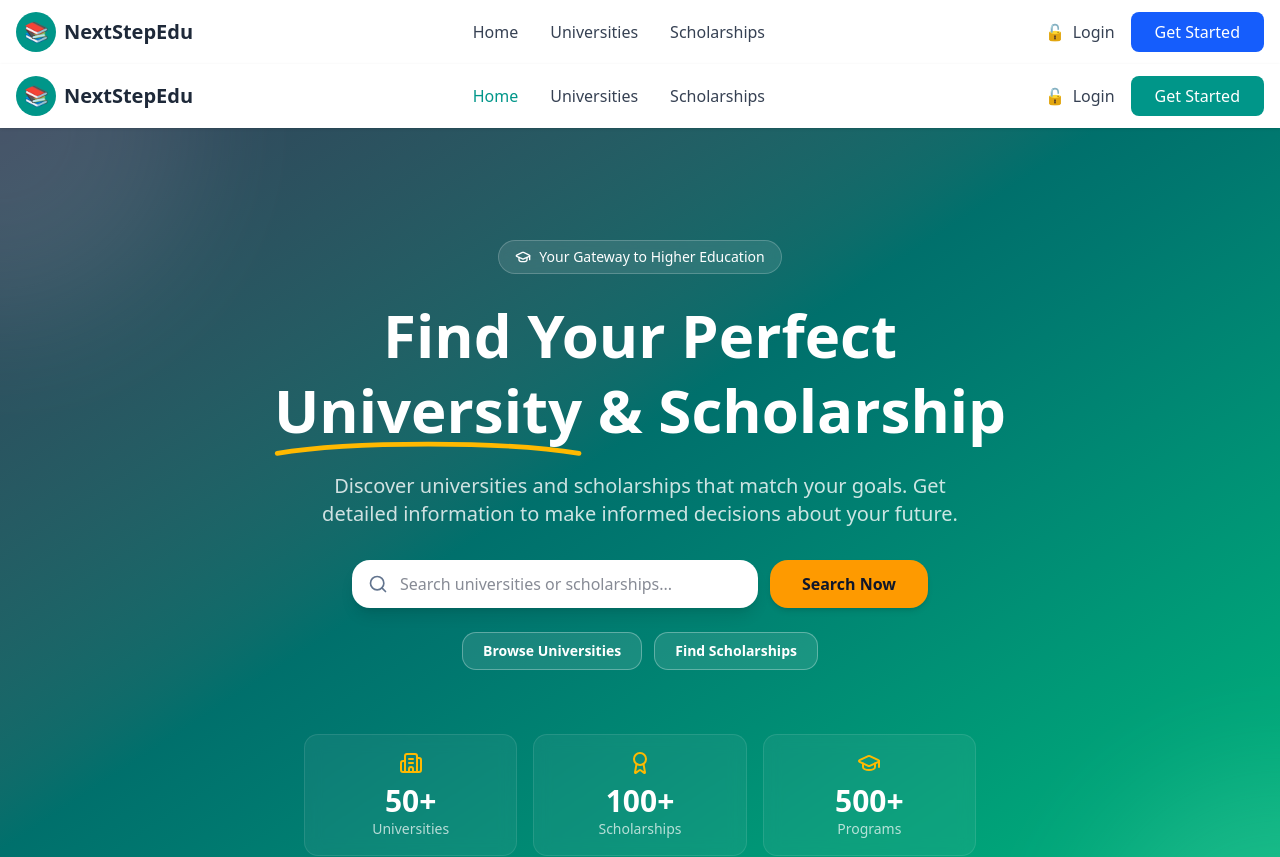
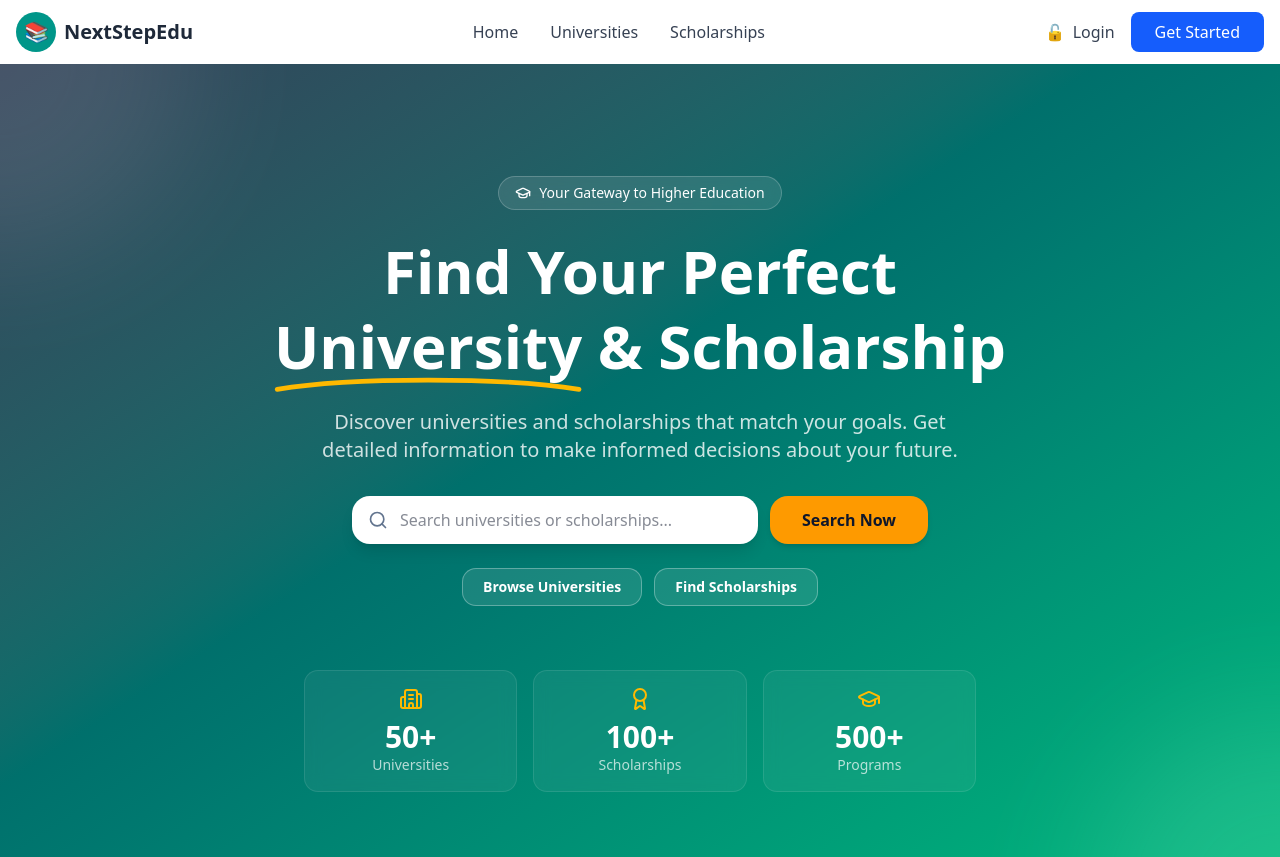
Before and after one commit to chory-chanrady-wu/next-step-edu, a Next.js app: page /client in a window 1280 px wide. Shown: the top 857 px of the page. Built offline with nearby package versions, Linux system fonts and the light colour scheme.

Commit message:
merge branch and fix conflict code, add login page

```diff
--- a/app/admin/layout.tsx
+++ b/app/admin/layout.tsx
@@ -1,14 +1,18 @@
-'use client';
+"use client";
 
-import { SideBar } from '.././components/admin/layout/Sidebar';
-import { Header } from '.././components/admin/layout/Header';
-import { AuthGuard } from '.././components/admin/auth/AuthGuard';
-import { usePathname } from 'next/navigation';
+import { SideBar } from ".././components/admin/layout/Sidebar";
+import { Header } from ".././components/admin/layout/Header";
+import { AuthGuard } from ".././components/admin/auth/AuthGuard";
+import { usePathname } from "next/navigation";
 import "../styles/globals.css";
 
-export default function AdminLayout({ children }: { children: React.ReactNode }) {
+export default function AdminLayout({
+  children,
+}: {
+  children: React.ReactNode;
+}) {
   const pathname = usePathname();
-  const isLoginPage = pathname === '/admin/login' || pathname === '/admin';
+  const isLoginPage = pathname === "/admin/login" || pathname === "/admin";
   if (isLoginPage) {
     return <>{children}</>;
   }
@@ -16,12 +20,12 @@ export default function AdminLayout({ children }: { children: React.ReactNode })
   return (
     <html lang="en">
       <body className="min-h-screen bg-gray-50 flex">
-        <AdminSidebar />
+        {/* <AdminSidebar /> */}
         <div className="flex-1 flex flex-col">
-          <AdminTopbar />
+          {/* <AdminTopbar /> */}
           <main className="flex-1 p-6">{children}</main>
-      </div>
-    </body>
+        </div>
+      </body>
     </html>
   );
 }
--- a/app/client/components/university/contents.tsx
+++ b/app/client/components/university/contents.tsx
@@ -141,7 +141,7 @@ export default function Contents({
                         <div className="flex gap-2">
                           <Link
                             href={`/client/university/${university.id}`}
-                            className="flex-1 text-center bg-blue-600 text-white py-2 rounded-lg hover:bg-blue-700 transition-colors text-sm font-medium"
+                            className="flex-1 text-center bg-amber-400 text-white py-2 rounded-lg hover:bg-amber-500 transition-colors text-sm font-medium"
                           >
                             View Details
                           </Link>
@@ -240,7 +240,7 @@ export default function Contents({
                           <div className="flex gap-3">
                             <Link
                               href={`/client/university/${university.id}`}
-                              className="px-6 py-2 bg-blue-600 text-white rounded-lg hover:bg-blue-700 transition-colors font-medium"
+                              className="px-6 py-2 bg-amber-400 text-white rounded-lg hover:bg-amber-500 transition-colors font-medium"
                             >
                               View Details
                             </Link>
--- a/app/client/components/university/detailhero.tsx
+++ b/app/client/components/university/detailhero.tsx
@@ -27,7 +27,7 @@ export default function DetailHero({ university }: DetailHeroProps) {
   }, []);
 
   return (
-    <div className="relative w-full bg-linear-to-br from-slate-900 via-blue-900 to-slate-900">
+    <div className="relative w-full bg-linear-to-br from-slate-900 via-teal-700 to-emerald-500">
       {/* button back */}
       <div className="absolute top-4 left-4 z-10">
         <button
@@ -129,15 +129,15 @@ export default function DetailHero({ university }: DetailHeroProps) {
 
             {/* Quick Action */}
             <div
-              className="bg-linear-to-r from-blue-600 to-blue-700 rounded-lg p-6 hover:from-blue-700 hover:to-blue-800 transition-all flex items-center justify-center"
+              className="bg-white/10 backdrop-blur-md border border-white/20 rounded-lg p-6 hover:bg-white/15 transition-all"
               data-aos="zoom-in"
               data-aos-delay="500"
             >
               <div className="text-center">
-                <p className="text-gray-100 text-sm mb-2">Get Started</p>
+                <p className="text-gray-300 text-sm">Get Started</p>
                 <a
                   href="#programs"
-                  className="text-white font-bold text-lg hover:text-blue-100 transition"
+                  className="text-3xl font-bold text-white"
                 >
                   Explore Programs ↓
                 </a>
--- a/app/client/layout.tsx
+++ b/app/client/layout.tsx
@@ -18,19 +18,15 @@ export const metadata: Metadata = {
   description: "Your guide to universities and scholarships",
 };
 
-export default function RootLayout({
+export default function ClientLayout({
   children,
 }: Readonly<{
   children: React.ReactNode;
 }>) {
   return (
-    <html lang="en">
-      <body
-        className={`${geistSans.variable} ${geistMono.variable} antialiased`}
-      >
-        <Header />
-        {children}
-      </body>
-    </html>
+    <div className={`${geistSans.variable} ${geistMono.variable} antialiased`}>
+      <Header />
+      {children}
+    </div>
   );
 }
--- a/app/client/page.tsx
+++ b/app/client/page.tsx
@@ -1,4 +1,3 @@
-import Navbar from "../components/common/Navbar"
 import Hero from "../components/home/Hero";
 import FeaturedUniversities from "../components/home/FeaturedUniversities";
 import Choose from "../components/home/Choose";
@@ -8,7 +7,6 @@ import Footer from "../components/common/Footer";
 export default function ClientHomePage() {
   return (
     <div className="min-h-screen flex flex-col bg-white text-gray-900">
-      <Navbar />
       <Hero />
       <FeaturedScholarships />
       <FeaturedUniversities />
--- a/app/client/university/[id]/page.tsx
+++ b/app/client/university/[id]/page.tsx
@@ -12,6 +12,7 @@ import DetailFaculty from "../../components/university/detailfaculty";
 import DetailPrograms from "../../components/university/detailprograms";
 import DetailContact from "../../components/university/detailcontact";
 import DetailNavigation from "../../components/university/detailnavigation";
+import Footer from "@/app/components/common/Footer";
 
 interface University {
   id: string;
@@ -167,6 +168,7 @@ export default function UniversityDetailPage() {
           </svg>
         </button>
       )}
+      <Footer />
     </main>
   );
 }
--- a/app/client/university/page.tsx
+++ b/app/client/university/page.tsx
@@ -6,6 +6,7 @@ import HeroSection from "../components/university/herosection";
 import SearchSection from "../components/university/searchsection";
 import Contents from "../components/university/contents";
 import { fetchUniversities } from "../../lib/api";
+import Footer from "@/app/components/common/Footer";
 
 interface University {
   id: string;
@@ -152,6 +153,8 @@ export default function UniversityPage() {
         error={error}
         viewMode={viewMode}
       />
+
+      <Footer />
     </main>
   );
 }
--- /dev/null
+++ b/app/layout.tsx
@@ -0,0 +1,19 @@
+import type { Metadata } from "next";
+import "./styles/globals.css";
+
+export const metadata: Metadata = {
+  title: "NextStepEdu",
+  description: "Your guide to universities and scholarships",
+};
+
+export default function RootLayout({
+  children,
+}: Readonly<{
+  children: React.ReactNode;
+}>) {
+  return (
+    <html lang="en">
+      <body>{children}</body>
+    </html>
+  );
+}
--- /dev/null
+++ b/app/login/page.tsx
@@ -0,0 +1,15 @@
+import React from "react";
+import Login from "../components/common/login";
+import "@/app/styles/globals.css";
+
+type Props = {};
+
+const page = (props: Props) => {
+  return (
+    <div>
+      <Login />
+    </div>
+  );
+};
+
+export default page;
--- a/package.json
+++ b/package.json
@@ -12,6 +12,7 @@
   "dependencies": {
     "@radix-ui/react-select": "^2.2.6",
     "@radix-ui/react-slot": "^1.2.4",
+    "aos": "^2.3.4",
     "class-variance-authority": "^0.7.1",
     "clsx": "^2.1.1",
     "framer-motion": "^12.29.2",
```
Also changed, not shown: 1 other file (tests, documents, lock files or other folders).
